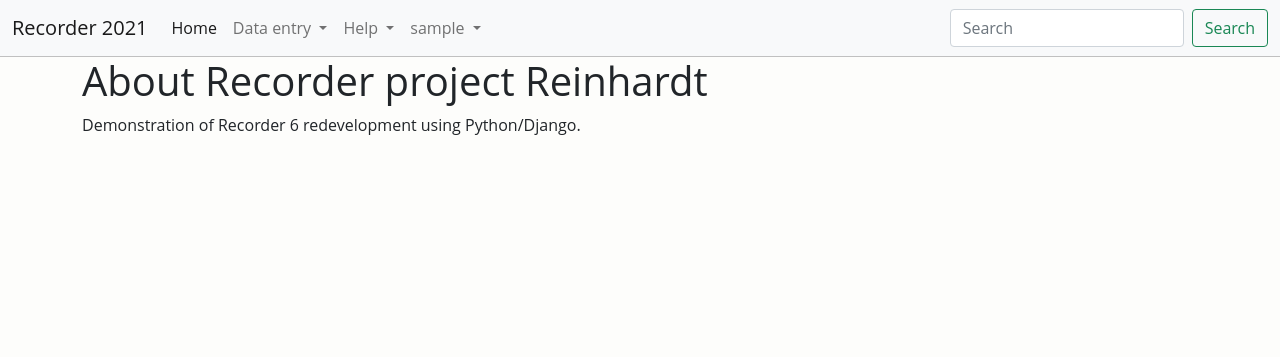
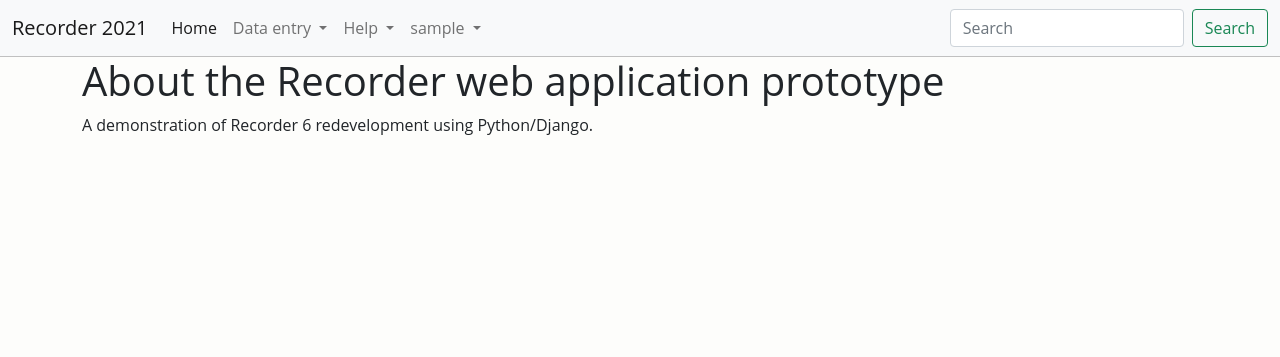
Before and after one commit to recorder-6-team/django-web-prototype, a Django app: page /about/ in a window 1280 px wide. Shown: the top 357 px of the page. Run offline with Django 3.2, Linux system fonts and the light colour scheme; the visitor is signed in with stand-in values (Sample User, id 1); style sheets or scripts are compiled from the project's sources; parts of the project's set-up code (start-up, migrations or seed data) failed here and were passed over; some libraries are stand-ins or nearby versions; some web fonts are replaced.

Commit message:
Correct about text.

```diff
--- a/apps/glue/templates/glue/about.html
+++ b/apps/glue/templates/glue/about.html
@@ -1,9 +1,9 @@
 {% extends "glue/page.html" %}
 
 {% block title %}
-About Recorder project Reinhardt
+About the Recorder web application prototype
 {% endblock %}
 
 {% block content %}
-<p>Demonstration of Recorder 6 redevelopment using Python/Django.</p>
+<p>A demonstration of Recorder 6 redevelopment using Python/Django.</p>
 {% endblock %}
```
